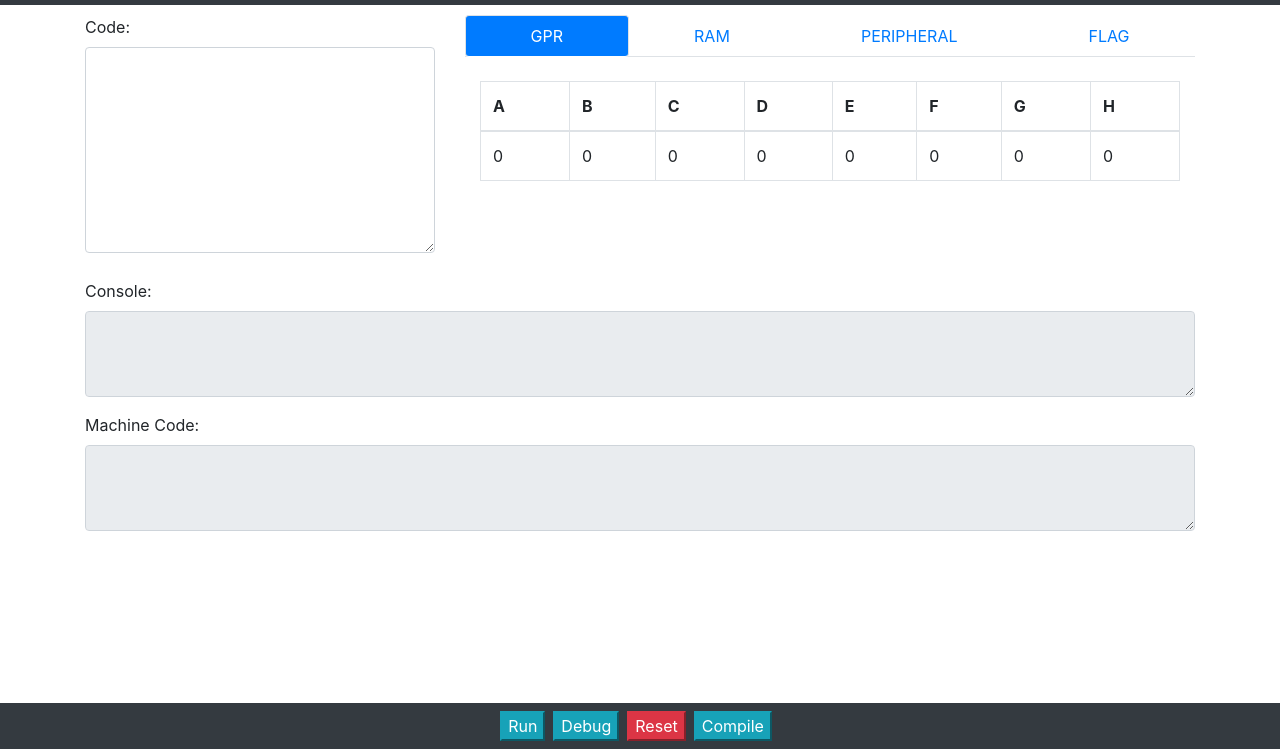
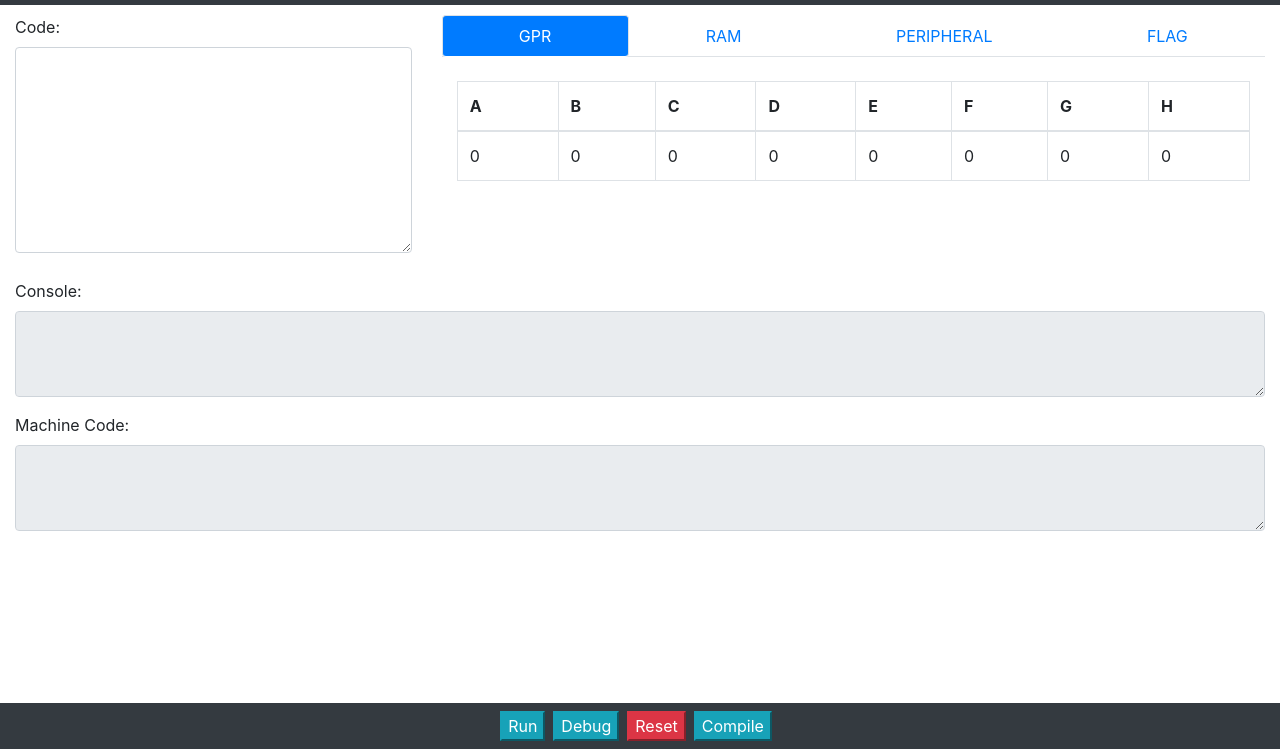
Before and after one commit to prathamamc/prathamamc.github.io, a plain HTML site: page docs/testt.html in a window 1280 px wide. Shown: the part 51-800 px from the top of the page. Drawn offline with nearby package versions, Linux system fonts and the light colour scheme.

Commit message:
Update testt.html

```diff
--- a/docs/testt.html
+++ b/docs/testt.html
@@ -1473,7 +1473,7 @@ function displayRAMinfo(address)
  		 </div>
 	</nav>
 
-	<div class="container" style="margin-top:10px">
+	<div class="container-fluid" style="margin-top:10px">
   		<div class="row">
     			<div class="col-sm-4">
      				<div class="form-group">
@@ -1600,7 +1600,7 @@ function displayRAMinfo(address)
 
 
 
-	<div class="container" style="margin-top:10px">
+	<div class="container-fluid" style="margin-top:10px">
 
    		 <div class="form-group" >
   			<label for="comment">Console:</label>
@@ -1608,14 +1608,14 @@ function displayRAMinfo(address)
       		</div>
 
   	</div>
-  	<div class="container" style="margin-bottom:10px">
+  	<div class="container-fluid" style="margin-bottom:10px">
 
     		<div class="form-group">
   			<label for="tb2">Machine Code:</label>
   			<textarea class="form-control" rows="3" id="tb2" readonly></textarea>
      		 </div>
 	</div>
-	<div class="container" >
+	<div class="container-fluid" >
 
   		<nav class="navbar navbar-expand-sm bg-dark navbar-dark  justify-content-center fixed-bottom">
 
@@ -1625,7 +1625,7 @@ function displayRAMinfo(address)
   			<button type="button" class="btn-info mr-2" id="dwn-btn" onclick=" download()">Compile</button>
   		</nav>
 	</div>
-<div class="container" style="margin-bottom:70px">
+<div class="container-fluid" style="margin-bottom:70px">
 </div>
 
 </body>
```
